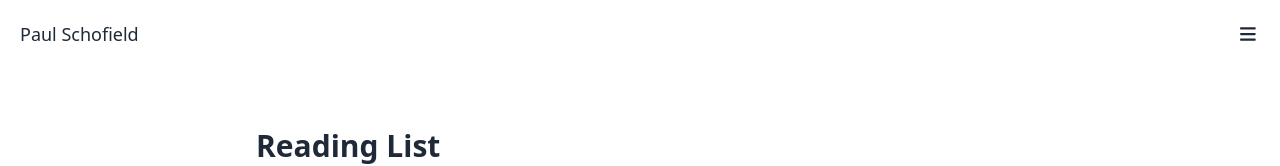
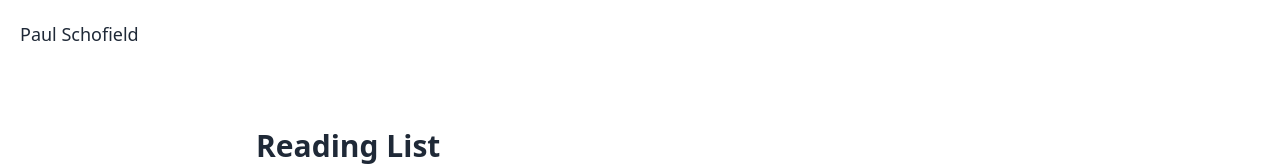
Before and after one commit to schofield-paul/personal-website, a Next.js app: page /readinglist in a window 1280 px wide. Shown: the top 166 px of the page. Built offline with nearby package versions, Linux system fonts and the light colour scheme.

Commit message:
temp remove book list

```diff
--- a/src/components/Navbar.js
+++ b/src/components/Navbar.js
@@ -4,12 +4,6 @@ import { FontAwesomeIcon } from '@fortawesome/react-fontawesome';
 import { faBars } from '@fortawesome/free-solid-svg-icons';
 
 export default function Navbar() {
-  const [dropdownVisible, setDropdownVisible] = useState(false);
-
-  const toggleDropdown = () => {
-    setDropdownVisible(!dropdownVisible);
-  };
-
   return (
     <div className="flex justify-between items-center bg-white">
       <div className="flex items-center mr-auto">
@@ -17,24 +11,6 @@ export default function Navbar() {
           <Link href="/">Paul Schofield</Link>
         </p>
       </div>
-      <div className="relative">
-        <p
-          className="text-gray-800 font-medium text-lg mt-5 mr-6 hover:text-blue-400 transition duration-200 ease-in-out cursor-pointer"
-          onClick={toggleDropdown}
-        >
-          <FontAwesomeIcon icon={faBars} />
-        </p>
-        {dropdownVisible && (
-          <div className="absolute right-2 mt-2 bg-white border border-gray-300 rounded shadow">
-            <p className="block px-4 py-2 text-gray-800 hover:bg-blue-100 transition duration-200 ease-in-out">
-              <Link href="/projects">Projects</Link>
-            </p>
-            <p className="block px-4 py-2 text-gray-800 hover:bg-blue-100 transition duration-200 ease-in-out">
-              <Link href="/readinglist">Reading List</Link>
-            </p>
-          </div>
-        )}
-      </div>
     </div>
   );
 }
```
